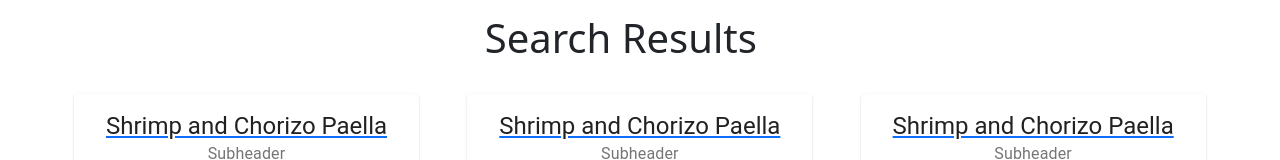
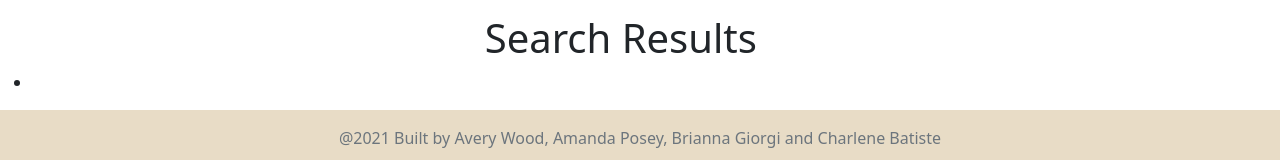
Before and after one commit to charlenebatiste/the-healthful-pantry, a React (Create React App) app: page /results in a window 1280 px wide. Shown: the part 122-282 px from the top of the page. Built offline with nearby package versions, Linux system fonts and the light colour scheme; no server answers.

Commit message:
searchresults

```diff
--- a/src/pages/SearchResults.jsx
+++ b/src/pages/SearchResults.jsx
@@ -3,13 +3,22 @@ import SearchResultsCards from "../components/SearchResultsCards";
 import "../components/css/FavoritesCards.css";
 
 function SearchResults(props) {
+	console.log(props)
+	const{allRecipes}=props
+
 	return (
 		<div>
 			<h1 className="Fav-Header">
 
 				Search Results
 			</h1>
-			<SearchResultsCards />
+			{/* <SearchResultsCards /> */}
+
+			<ul>
+				<li>
+					{allRecipes[0]}
+				</li>
+			</ul>
 		</div>
 	);
 }
```
